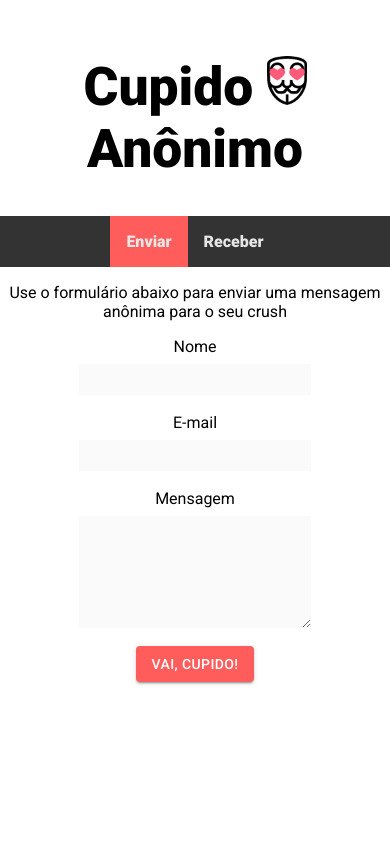
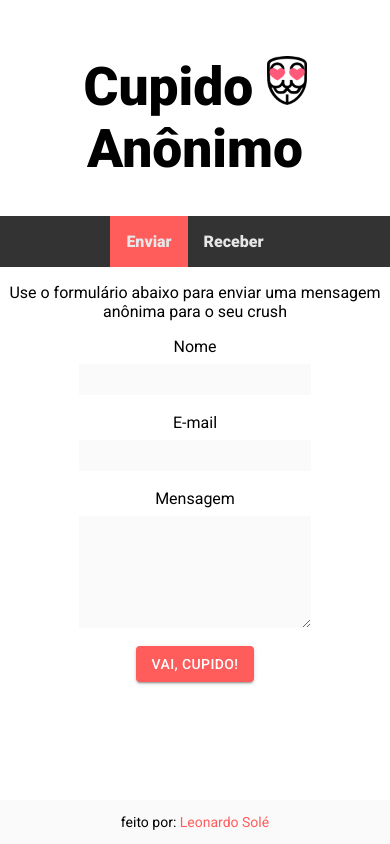
Before and after one commit to leosole/cupido-front, a React (Create React App) app: page /#/ in a window 390 px wide. Built offline with nearby package versions, Linux system fonts and the light colour scheme.

Commit message:
add footer

```diff
--- a/package.json
+++ b/package.json
@@ -8,6 +8,7 @@
     "@testing-library/jest-dom": "^5.12.0",
     "@testing-library/react": "^11.2.6",
     "@testing-library/user-event": "^12.8.3",
+    "aws-amplify": "^3.4.0",
     "axios": "^0.21.1",
     "formik": "^2.2.6",
     "react": "^17.0.2",
--- a/public/index.html
+++ b/public/index.html
@@ -17,9 +17,9 @@
 
     <title>Cupido Anônimo</title>
   </head>
-  <body>
-    <noscript>You need to enable JavaScript to run this app.</noscript>
-    <div id="root"></div>
-
-  </body>
+    <body>
+      <noscript>You need to enable JavaScript to run this app.</noscript>
+      <div id="root"></div>
+      <!-- <script src="https://stackpath.bootstrapcdn.com/bootstrap/4.3.1/js/bootstrap.min.js" integrity="sha384-JjSmVgyd0p3pXB1rRibZUAYoIIy6OrQ6VrjIEaFf/nJGzIxFDsf4x0xIM+B07jRM" crossorigin="anonymous"></script> -->
+    </body>
 </html>
--- a/src/App.css
+++ b/src/App.css
@@ -134,11 +134,16 @@ ul.menu {
 .list div {
   display: inline-block;
   padding: 4px;
+  /* padding-left: 20px;
+  padding-right: 20px; */
 }
 
 div.list {
-  padding:4px;
+  margin: auto;
+  width: 240px;
+  font-size: 14px;
 }
+
 .list a {
   text-decoration: none;
   color: black;
@@ -157,22 +162,76 @@ p.data {
 }
 
 div.msg {
-  /* border: 5px solid #ff5c5c; */
   background-color: #fafafa;
-  max-width: 400px;
-  margin: auto;
-  margin-top: 18px;;
-  padding: 18px;;
+  width:304px;
+  /* margin-right: 20px; */
+  margin-top: 40px;
+  padding: 18px;
+  float: right;
 }
 
+div.empty-msg {
+  background-color: #fff;
+  width:304px;
+  margin-top: 40px;
+  padding: 18px;
+  float: right;
+}
+
+div.msg-preview {
+  float: left;
+}
+
+div.msg-time {
+  float: right;
+}
+
+div.dashboard {
+  max-width: 640px;
+  margin:auto;
+  height: 600px;
+}
 div.recebidas {
-  max-width: 400px;
-  margin: auto;
+  width: 280px;
+  float: left;
+  margin-top: 20px;;
 }
+
+@media only screen and (max-width: 600px){
+  div.recebidas{
+    float:none;
+    margin:auto;
+  }
+  div.msg {
+    float:none;
+    margin-top:40px;
+  }
+}
+
 @media (prefers-reduced-motion: no-preference) {
   .App-logo {
     animation: App-logo-spin infinite 20s linear;
   }
+}
+
+#footer {
+  position: absolute;
+  bottom: 0;
+  width: 100%;
+  text-align: center;
+  background-color: #fafafa;
+  font-size: 14px;
+}
+#footer a {
+  text-decoration: none;
+  color: #ff5c5c;
+}
+#root {
+  min-height: 100vh; /* will cover the 100% of viewport */
+  overflow: hidden;
+  display: block;
+  position: relative;
+  /* padding-bottom: 40px; */
 }
 
 .App-header {
--- a/src/App.js
+++ b/src/App.js
@@ -19,6 +19,11 @@ function App() {
           <Route path="/visu" component={Visu}/>
         </div>
       </div>
+      <div id="footer">
+        <footer>
+          <p>feito por: <a href="http://gta.ufrj.br/~sole">Leonardo Solé</a></p>
+        </footer>
+      </div>
     </HashRouter>
   );
 }
--- a/src/containers/Listar.js
+++ b/src/containers/Listar.js
@@ -7,7 +7,7 @@ export default class Listar extends React.Component {
   constructor(props) {
     super(props);
     this.state = {
-      chosen: {}
+      chosen: {},
     };
   }
 
@@ -35,26 +35,34 @@ export default class Listar extends React.Component {
     return (
       <Router>
         <HashRouter>
+          <div className="dashboard">
+            <div>
               <MensagemID msg={this.state.chosen}/>
               <List>
               {this.props.messages.length > 0 ? (
                 <div className="recebidas">
                   <p>Mensagens recebidas</p>
                   {this.props.messages.map(message =>
-                <div className="list">
+                    <div className="list" >
                       <Link
                         key={message.id}
                         to={"/visu?id="+message.id}
                         value={message.id}
                         onClick={() => this.chooseMessage(message.id)} >
-                      {message.message.substring(0,10)+'... enviada '+this.messageDate(message.createdAt)}
+                          <div className="msg-preview">
+                            {message.message.substring(0,10)+'...'}
+                          </div>
+                          <div className="msg-time">
+                            {'enviada '+this.messageDate(message.createdAt)}
+                          </div>
                       </Link></div>)}
                 </div>
               ) : (
                 <div></div>
               )}
               </List>
-
+            </div>
+          </div>
         </HashRouter>
       </Router>
     )
@@ -66,17 +74,19 @@ function MensagemID({ msg }) {
   const day = date.getDate();
   const month = date.getMonth();
   const year = date.getFullYear();
+  const minutes = date.getMinutes();
+  const hours = date.getHours();
   var resultDay = '';
   var resultFrom = '';
-  var className = ''
+  var className = 'empty-msg'
   if(day) {
-    resultDay = 'Enviada dia '+day+'/'+month+'/'+year;
+    resultDay = 'Enviada dia '+day+'/'+month+'/'+year+', às '+hours+':'+minutes;
     resultFrom = 'de: Anônimo para: '+msg.name;
     className = 'msg'
   }
   return (
     <div className={className}>
-      <p>{resultFrom}</p>
+      <p className="data">{resultFrom}</p>
       <p>{msg.message}</p>
       <p className="data">{resultDay}</p>
     </div>
--- a/src/containers/SendMessageForm.js
+++ b/src/containers/SendMessageForm.js
@@ -69,7 +69,7 @@ export default class SendMessageForm extends React.Component {
             // placeholder="Nome do crush"
             name="name"
             disableUnderline={true}
-            required="true"
+            required
             onChange={this.handleChange} />
           </div>
         <div className="field">
@@ -80,7 +80,7 @@ export default class SendMessageForm extends React.Component {
             name="email"
             disableUnderline={true}
             onChange={this.handleChange}
-            required={true} />
+            required/>
         </div>
         <div className="field">
           <label> Mensagem</label>
@@ -88,7 +88,7 @@ export default class SendMessageForm extends React.Component {
             <textarea
               className="MuiInputBase-input"
               name="message"
-              required={true}
+              required
               onChange={this.handleChange} />
           </div>
         </div>
@@ -99,9 +99,13 @@ export default class SendMessageForm extends React.Component {
           variant="contained">
             Vai, cupido!
           </Button>
-          <div className="alert">
-            <Alert severity={this.state.severity}>{this.state.alert}</Alert>
-          </div>
+          {this.state.alert.length > 1 ? (
+            <div className="alert">
+              <Alert severity={this.state.severity}>{this.state.alert}</Alert>
+            </div>
+            ):(
+              <div></div>
+            )}
         </div>
       </form>
     );
--- a/src/containers/ViewMessagesForm.js
+++ b/src/containers/ViewMessagesForm.js
@@ -50,13 +50,14 @@ export default class ViewMessagesForm extends React.Component {
 
   render(){
     return (
+      <div>
         <form onSubmit={this.onSubmit}>
           <div className="field">
             <label> E-mail</label>
             <Input
               type="email"
               disableUnderline={true}
-            required={true}
+              required
               // placeholder="Seu e-mail"
               name="email" onChange={this.handleChange} />
           </div>
@@ -75,9 +76,9 @@ export default class ViewMessagesForm extends React.Component {
             ):(
               <div></div>
             )}
+        </form>
         <Listar messages={this.state.messages}/>
-
-      </form>
+      </div>
     );
   }
 }
--- a/src/index.css
+++ b/src/index.css
@@ -1,5 +1,8 @@
 body {
   margin: 0;
+  /* width:100%;
+  height:100%; */
+  padding:0;
   font-family: 'Roboto';
   -webkit-font-smoothing: antialiased;
   -moz-osx-font-smoothing: grayscale;
```
Also changed, not shown: src/amplify-config.js (added, +7 -0 lines), 1 other file (tests, documents, lock files or other folders). Lines whose indentation alone changed are shown as unchanged.
